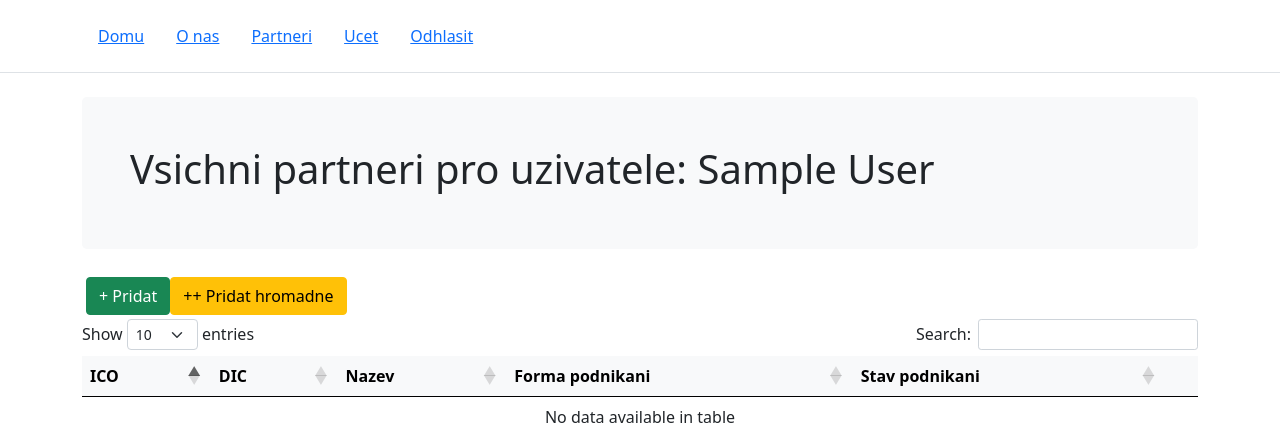
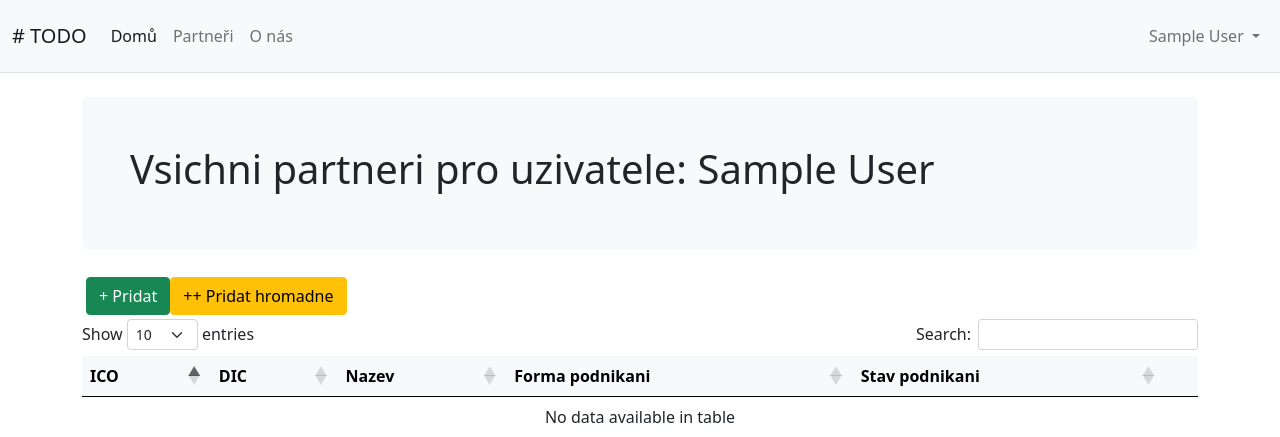
Before and after one commit to Fildah/monitoring-insolvenci, a Flask app: page /partners/ in a window 1280 px wide. Shown: the top 437 px of the page. Run offline with Flask 2, Linux system fonts and the light colour scheme; the visitor is signed in with stand-in values (Sample User, id 1); data comes from the database, SQL or seed files in the repository; data that the repository does not hold is empty; some libraries are stand-ins or nearby versions.

Commit message:
added navbar, insolvency model, Isir

```diff
--- a/sledovacinsolvenci/__init__.py
+++ b/sledovacinsolvenci/__init__.py
@@ -16,11 +16,13 @@ def create_app():
     from sledovacinsolvenci.core.views import core
     from sledovacinsolvenci.users.views import users
     from sledovacinsolvenci.partners.views import partners
+    from sledovacinsolvenci.insolvency.views import insolvency
     from sledovacinsolvenci.error_pages.handlers import error_pages
 
     app.register_blueprint(core)
     app.register_blueprint(users, url_prefix='/users')
     app.register_blueprint(partners, url_prefix='/partners')
+    app.register_blueprint(insolvency, url_prefix='/insolvency')
     app.register_blueprint(error_pages)
 
     return app
--- /dev/null
+++ b/sledovacinsolvenci/insolvency/views.py
@@ -0,0 +1,3 @@
+from flask import Blueprint
+
+insolvency = Blueprint('insolvency', __name__)
--- a/sledovacinsolvenci/partners/views.py
+++ b/sledovacinsolvenci/partners/views.py
@@ -1,6 +1,5 @@
 from flask import render_template, url_for, flash, redirect, request, Blueprint, abort
 from flask_login import login_required, current_user
-from werkzeug.utils import secure_filename
 
 from sledovacinsolvenci.extensions import db
 from sledovacinsolvenci.partners.ares import get_ares_data, fill_partner_with_ares
@@ -20,7 +19,7 @@ def user_partners():
 @partners.get('/api')
 @login_required
 def api_partners():
-    query = Partner.query.filter(Partner.subscribers.contains(current_user))
+    query = Partner.query.filter(Partner.users.contains(current_user))
     all_user_partners = query.count()
     # search filter
     search = request.args.get('search[value]')
@@ -70,13 +69,14 @@ def create_partner():
     if form.validate_on_submit():
         partner = Partner.query.filter_by(ico=form.ico.data).first()
         if partner:
-            partner.subscribers.append(current_user)
-            partner.active = True
+            if current_user not in partner.users:
+                partner.users.append(current_user)
+                partner.active = True
         else:
             partner_ares = get_ares_data(form.ico.data)
             if partner_ares:
                 partner = fill_partner_with_ares(partner_ares)
-                partner.subscribers.append(current_user)
+                partner.users.append(current_user)
                 db.session.add(partner)
             else:
                 flash('Chyba v ICO', "warning")
@@ -95,33 +95,42 @@ def import_partners():
     form = ImportPartnerForm()
     if form.validate_on_submit():
         file = form.file.data
-        filename = secure_filename(file.filename)
         for line in file:
             line = line.strip().decode("utf-8")
             partner = Partner.query.filter_by(ico=line).first()
             if partner:
-                partner.subscribers.append(current_user)
-                partner.active = True
+                if current_user not in partner.users:
+                    partner.users.append(current_user)
+                    partner.active = True
             else:
                 partner_ares = get_ares_data(line)
                 if partner_ares:
                     partner = fill_partner_with_ares(partner_ares)
-                    partner.subscribers.append(current_user)
+                    partner.users.append(current_user)
                     db.session.add(partner)
             db.session.commit()
         return redirect(url_for('partners.user_partners'))
     return render_template('import_partners.html', title='Import partneru', form=form)
 
 
+@partners.get('/<int:partner_id>')
+@login_required
+def partner_detail(partner_id):
+    partner = Partner.query.get_or_404(partner_id)
+    if current_user not in partner.users:
+        abort(403)
+    return render_template('partner_detail.html', title='Detail partnera: {}'.format(partner.ico), partner=partner)
+
+
 @partners.post('/<int:partner_id>/delete')
 @login_required
 def delete_partner(partner_id):
     partner = Partner.query.get_or_404(partner_id)
-    if current_user not in partner.subscribers:
+    if current_user not in partner.users:
         abort(403)
     print(current_user.id)
-    partner.subscribers.remove(current_user)
-    if len(partner.subscribers) == 0:
+    partner.users.remove(current_user)
+    if len(partner.users) == 0:
         partner.active = False
     db.session.commit()
     flash('Partner {} smazan'.format(partner.name), 'success')
--- /dev/null
+++ b/sledovacinsolvenci/static/scripts/user_partners.js
@@ -0,0 +1,31 @@
+function format(d) {
+    return '<table cellpadding="5" cellspacing="0" border="0" style="padding-left:50px;">' +
+        '<tr>' +
+        '<td class="align-top">' +
+        '<div class="card" style="width: 18rem;">' +
+        '<div class="card-body">' +
+        '<h5 class="card-title">Adresa sidla</h5>' +
+        '<ul class="list-group list-group-flush">' +
+        '<li class="list-group-item">' + d.street + ' ' + d.street_number + '/' + d.orientation_number + '</li>' +
+        '<li class="list-group-item">' + d.city_part + '</li>' +
+        '<li class="list-group-item">' + d.city + '</li>' +
+        '<li class="list-group-item">' + d.zip_code + '</li>' +
+        '<li class="list-group-item">' + d.country + '</li>' +
+        '</ul>' +
+        '</div>' +
+        '</div>' +
+        '</td>' +
+        '<td class="align-top">' +
+        '<div class="card" style="width: 18rem;">' +
+        '<div class="card-body">' +
+        '<h5 class="card-title">Obecné informace</h5>' +
+        '<ul class="list-group list-group-flush">' +
+        '<li class="list-group-item">Založeno: ' + d.created + '</li>' +
+        '<li class="list-group-item">Stav podnikání: ' + d.state + '</li>' +
+        '<li class="list-group-item">Právní forma: ' + d.business_form + '</li>' +
+        '</ul>' +
+        '</div>' +
+        '</div>' +
+        '</tr>' +
+        '</table>';
+}
--- a/sledovacinsolvenci/templates/base.html
+++ b/sledovacinsolvenci/templates/base.html
@@ -18,45 +18,59 @@
   {% block csss %} {% endblock %}
 </head>
 <body class="d-flex flex-column min-vh-100">
-<header
-        class="
-        d-flex
-        flex-wrap
-        align-items-center
-        justify-content-center justify-content-md-between
-        py-3
-        mb-4
-        border-bottom
-      "
->
-  <div class="container">
-    <ul class="nav">
-      <li class="nav-link">
-        <a href="{{ url_for('core.index') }}">Domu</a>
-      </li>
-      <li class="nav-link">
-        <a href="{{ url_for('core.about') }}">O nas</a>
+<header class="navbar navbar-expand-md navbar-light bd-navbar bg-light border-bottom py-3 mb-4">
+    <nav class="container-xxl flex-wrap flex-md-nowrap">
+        <a class="navbar-brand" href="#"># TODO</a>
+        <button aria-controls="navbarCollapse" aria-expanded="false" aria-label="Menu" class="navbar-toggler"
+                data-bs-target="#navbarCollapse" data-bs-toggle="collapse" type="button">
+            <span class="navbar-toggler-icon"></span>
+        </button>
+        <div class="collapse navbar-collapse" id="navbarCollapse">
+            <ul class="navbar-nav bd-navbar-nav pt-2 py-md-0">
+                <li class="nav-item col-6 col-md-auto">
+                    <a aria-current="page" class="nav-link active" href="{{ url_for('core.index') }}">Domů</a>
                 </li>
                 {% if current_user.is_authenticated %}
-      <li class="nav-link">
-        <a href="{{ url_for('partners.user_partners') }}">Partneri</a>
+                <li class="nav-item col-6 col-md-auto">
+                    <a class="nav-link" href="{{ url_for('partners.user_partners') }}">Partneři</a>
                 </li>
-      <li class="nav-link">
-        <a href="{{ url_for('users.account') }}">Ucet</a>
+                {% endif %}
+                <li class="nav-item col-6 col-md-auto">
+                    <a class="nav-link" href="{{ url_for('core.about') }}">O nás</a>
                 </li>
-      <li class="nav-link">
-        <a href="{{ url_for('users.logout') }}">Odhlasit</a>
+            </ul>
+            <hr class="d-md-none text-white-50">
+            <ul class="navbar-nav flex-row flex-wrap ms-md-auto">
+                {% if current_user.is_authenticated %}
+                <li class="d-flex nav-item dropdown">
+                    <a aria-expanded="false" class="nav-link dropdown-toggle" data-bs-toggle="dropdown" href="#"
+                       id="logedInNavbarDropdownMenuLink" role="button">
+                        {{ current_user.first_name }} {{ current_user.last_name }}
+                    </a>
+                    <ul aria-labelledby="logedInNavbarDropdownMenuLink" class="dropdown-menu dropdown-menu-lg-end"
+                        data-bs-popper="static">
+                        <li><a class="dropdown-item" href="{{ url_for('users.account') }}">Profil</a></li>
+                        <li>
+                            <hr class="dropdown-divider">
+                        </li>
+                        <li><a class="dropdown-item" href="{{ url_for('users.logout') }}">Odhlásit</a></li>
+                    </ul>
                 </li>
                 {% else %}
-      <li class="nav-link">
-        <a href="{{ url_for('users.login') }}">Prihlasit</a>
-      </li>
-      <li class="nav-link">
-        <a href="{{ url_for('users.register') }}">Registrovat</a>
+                <li class="d-flex nav-item dropdown">
+                    <a aria-expanded="false" class="nav-link dropdown-toggle" data-bs-toggle="dropdown" href="#"
+                       id="anonymNavbarDropdownMenuLink" role="button">
+                        Účet
+                    </a>
+                    <ul aria-labelledby="anonymNavbarDropdownMenuLink" class="dropdown-menu dropdown-menu-lg-end">
+                        <li><a class="dropdown-item" href="{{ url_for('users.login') }}">Přihlásit</a></li>
+                        <li><a class="dropdown-item" href="{{ url_for('users.register') }}">Registrovat</a></li>
+                    </ul>
                 </li>
                 {% endif %}
             </ul>
         </div>
+    </nav>
 </header>
 <main>
   <div class="container">
--- a/sledovacinsolvenci/templates/import_partners.html
+++ b/sledovacinsolvenci/templates/import_partners.html
@@ -1,6 +1,7 @@
 {% extends "base.html" %}
 {% block content %}
 <form class="row g-3" enctype="multipart/form-data" method="POST">
+    <a href="{{ url_for('static', filename='sablona_importu_partneru.txt') }}">Šablona pro import ke stažení</a>
     {{ form.hidden_tag() }}
     <div class="col-md-4">
         {{ form.file.label(class_='form-label') }}
--- a/sledovacinsolvenci/templates/user_partners.html
+++ b/sledovacinsolvenci/templates/user_partners.html
@@ -31,6 +31,7 @@
     </div>
     <div class="row">
         <div class="col">
+            <div class="table-responsive">
                 <table class="table table-hover" id="data" style="width: 100%;">
                     <thead class="table-light">
                     <tr>
@@ -44,6 +45,7 @@
                     </thead>
                     <tbody></tbody>
                 </table>
+            </div>
         </div>
     </div>
     <div class="modal fade" id="deletePartner" tabindex="-1" aria-labelledby="exampleModalLabel" aria-hidden="true">
@@ -78,39 +80,11 @@
         src="https://cdn.datatables.net/1.10.25/js/dataTables.bootstrap5.js"
         type="text/javascript"
 ></script>
+<script
+        src="{{ url_for('static', filename='scripts/user_partners.js') }}"
+        type="text/javascript"
+></script>
 <script>
-        function format(d) {
-            return '<table cellpadding="5" cellspacing="0" border="0" style="padding-left:50px;">' +
-                '<tr>' +
-                '<td class="align-top">' +
-                '<div class="card" style="width: 18rem;">' +
-                '<div class="card-body">' +
-                '<h5 class="card-title">Adresa sidla</h5>' +
-                '<ul class="list-group list-group-flush">' +
-                '<li class="list-group-item">' + d.street + ' ' + d.street_number + '/' + d.orientation_number + '</li>' +
-                '<li class="list-group-item">' + d.city_part + '</li>' +
-                '<li class="list-group-item">' + d.city + '</li>' +
-                '<li class="list-group-item">' + d.zip_code + '</li>' +
-                '<li class="list-group-item">' + d.country + '</li>' +
-                '</ul>' +
-                '</div>' +
-                '</div>' +
-                '</td>' +
-                '<td class="align-top">' +
-                '<div class="card" style="width: 18rem;">' +
-                '<div class="card-body">' +
-                '<h5 class="card-title">Obecné informace</h5>' +
-                '<ul class="list-group list-group-flush">' +
-                '<li class="list-group-item">Založeno: ' + d.created + '</li>' +
-                '<li class="list-group-item">Stav podnikání: ' + d.state + '</li>' +
-                '<li class="list-group-item">Právní forma: ' + d.business_form + '</li>' +
-                '</ul>' +
-                '</div>' +
-                '</div>' +
-                '</tr>' +
-                '</table>';
-        }
-
         $(document).ready(function () {
             const table = $("#data").DataTable({
                 "language": {
@@ -132,8 +106,8 @@
                     }
                 ],
             });
-            $('#data tbody').on('click', 'tr', function () {
-                var tr = $(this)
+            $('#data tbody').on('click', 'tr', function (e) {
+                var tr = $(this);
                 var row = table.row(tr);
                 if (row.child.isShown()) {
                     row.child.hide();
@@ -143,13 +117,13 @@
                     tr.addClass('shown');
                 }
             });
-            $('#data').on('click', 'td.editor-delete', function (e) {
-                var tr = $(this).closest('tr')
+            $('#data').on('click', 'td.editor-delete', function () {
+                e.preventDefault();
+                var tr = $(this).closest('tr');
                 var row = table.row(tr);
                 document.getElementById("delete-text").innerHTML = "Opravdu chcete smazat partnera " + row.data().name + " ?";
                 document.getElementById("delete-form").action = "/partners/" + row.data().id + "/delete";
             });
         });
-
     </script>
 {% endblock %}
--- a/sledovacinsolvenci/users/models.py
+++ b/sledovacinsolvenci/users/models.py
@@ -2,7 +2,7 @@ from flask_login import UserMixin
 from werkzeug.security import generate_password_hash, check_password_hash
 
 from sledovacinsolvenci.extensions import db, login_manager
-from sledovacinsolvenci.partners.models import subscribers
+from sledovacinsolvenci.partners.models import user2partner
 
 
 @login_manager.user_loader
@@ -17,7 +17,7 @@ class User(db.Model, UserMixin):
     first_name = db.Column(db.String(64))
     last_name = db.Column(db.String(64))
     password = db.Column(db.String(128))
-    subscriptions = db.relationship('Partner', secondary=subscribers, backref=db.backref('subscribers'), lazy='dynamic')
+    partners = db.relationship('Partner', secondary=user2partner, backref=db.backref('users'), lazy='dynamic')
 
     def __init__(self, email, first_name, last_name, password):
         self.email = email
--- a/sledovacinsolvenci/users/views.py
+++ b/sledovacinsolvenci/users/views.py
@@ -26,13 +26,15 @@ def login():
     form = LoginForm()
     if form.validate_on_submit():
         user = User.query.filter_by(email=form.email.data).first()
-        if user.password_check(form.password.data) and user is not None:
+        if user is not None and user.password_check(form.password.data):
             login_user(user)
             flash('Uspesne prihlaseni', 'success')
             next_page = request.args.get('next')
             if next_page is None or not next_page[0] == '/':
                 next_page = url_for('core.index')
             return redirect(next_page)
+        else:
+            flash('Chybný email nebo heslo!', 'warning')
     return render_template('login.html', title='Prihlaseni do Sledovace insolvece', form=form)
 
 
```
Also changed, not shown: sledovacinsolvenci/insolvency/isir2.py (added, +16 -0 lines), sledovacinsolvenci/insolvency/models.py (renamed from sledovacinsolvenci/insolvence/models.py, +8 -2 lines), sledovacinsolvenci/partners/models.py (+7 -4 lines), sledovacinsolvenci/templates/partner_detail.html (added, +30 -0 lines), sledovacinsolvenci/insolvency/__init__.py (added). Lines whose indentation alone changed are shown as unchanged.
